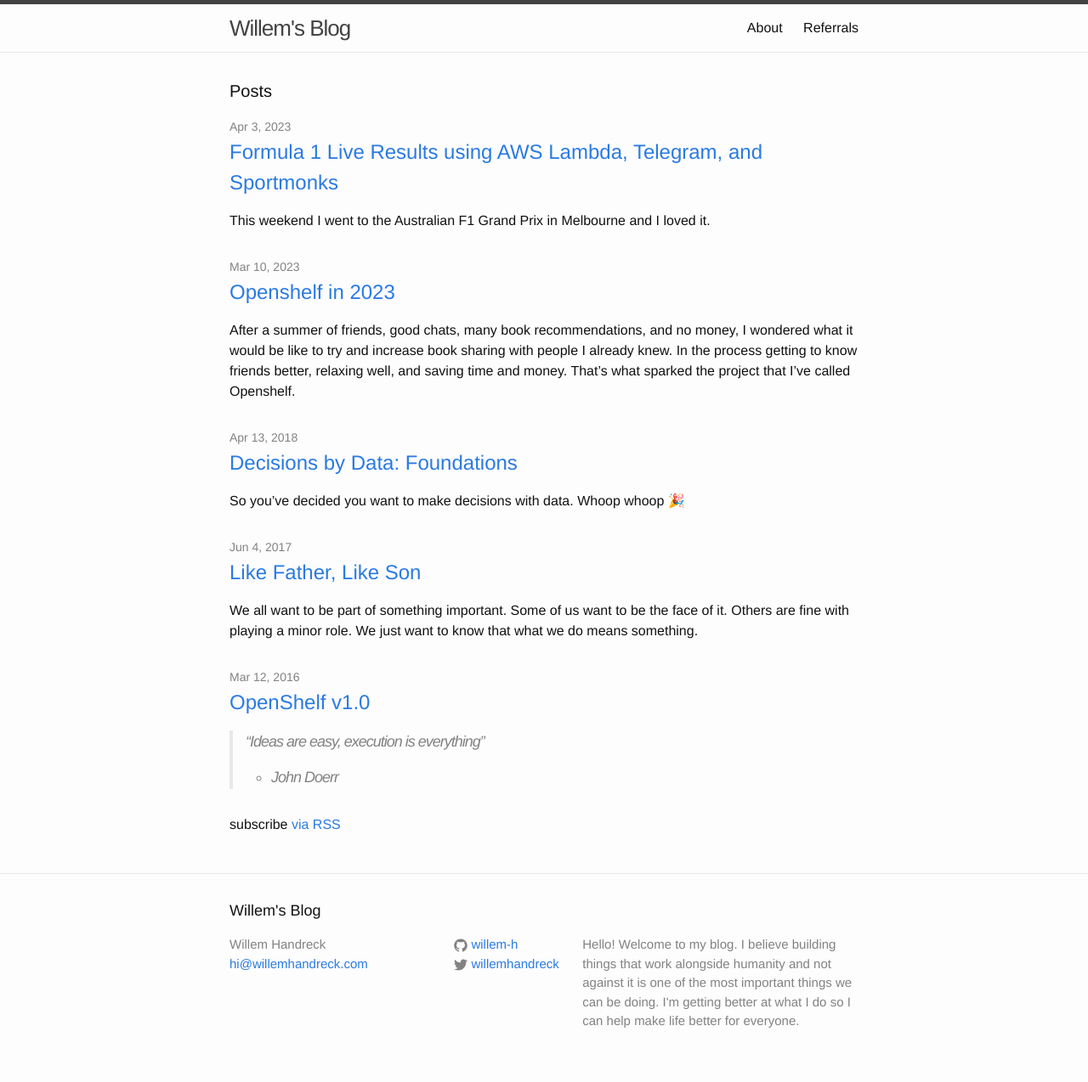
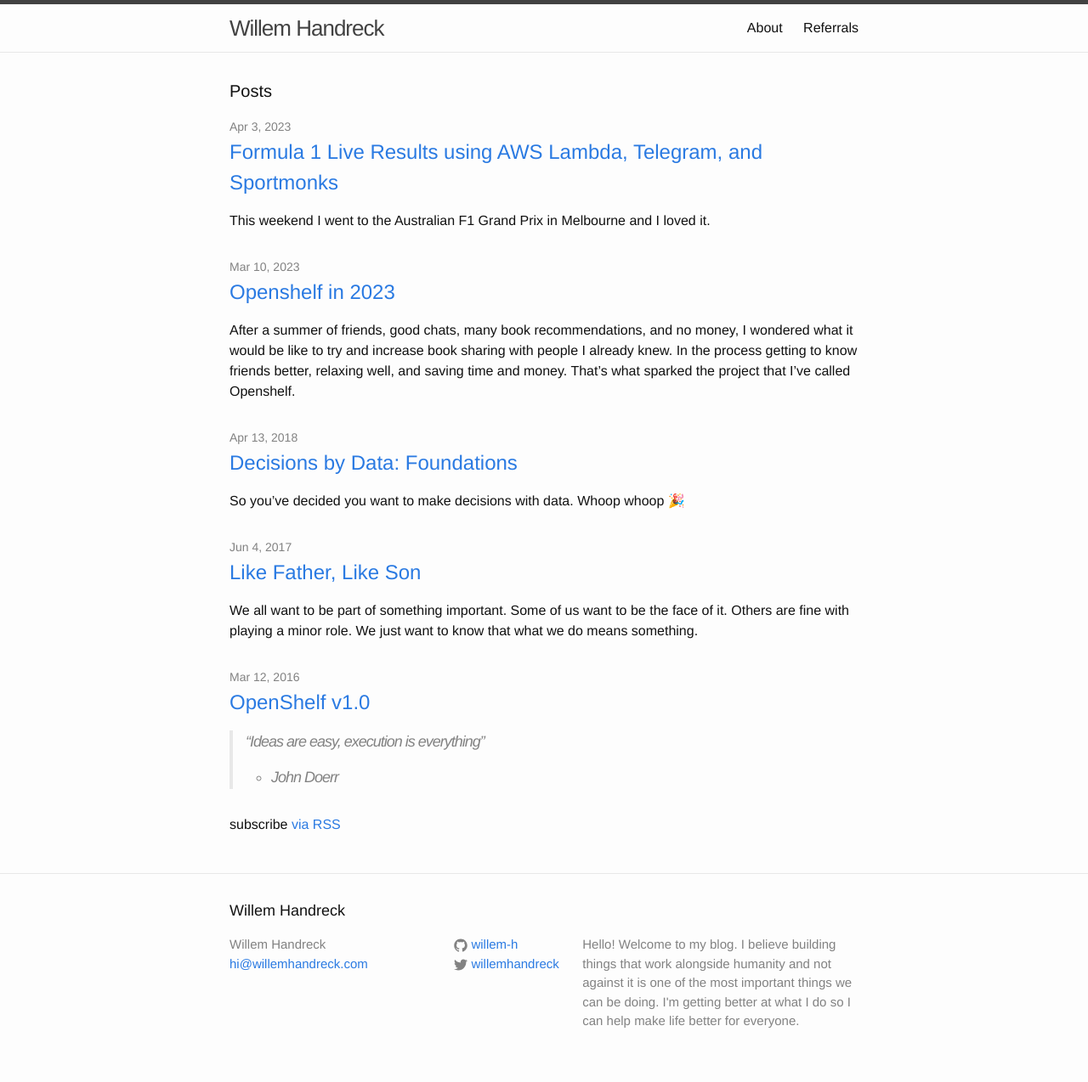
Before and after one commit to willem-h/willem-h.github.io, a Jekyll site: the page built from index.html, in a window 1280 px wide. Shown: the whole page at 85% size. Built offline with Jekyll 4.4.1, drawn with Linux system fonts in a browser that asks for light colours.

Commit message:
Update blog title

```diff
--- a/_config.yml
+++ b/_config.yml
@@ -6,7 +6,7 @@
 # 'jekyll serve'. If you change this file, please restart the server process.
 
 # Site settings
-title: Willem's Blog
+title: Willem Handreck
 name: Willem Handreck
 email: hi@willemhandreck.com
 description: > # this means to ignore newlines until "baseurl:"
@@ -17,7 +17,7 @@ description: > # this means to ignore newlines until "baseurl:"
 baseurl: "" # the subpath of your site, e.g. /blog
 permalink: /:title
 url: https://willem-h.github.io # the base hostname & protocol for your site
-github_username:  willem-h
+github_username: willem-h
 twitter_username: willemhandreck
 
 # Build settings
```
